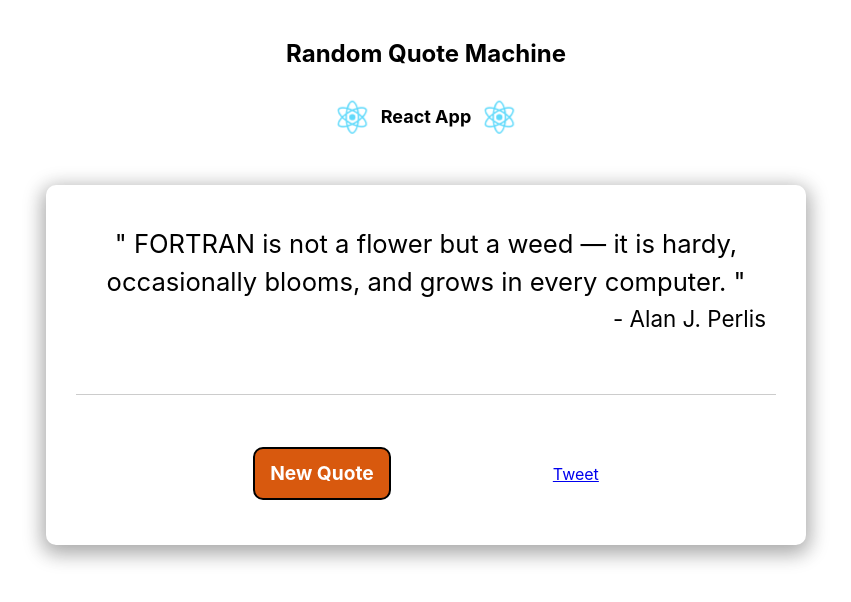
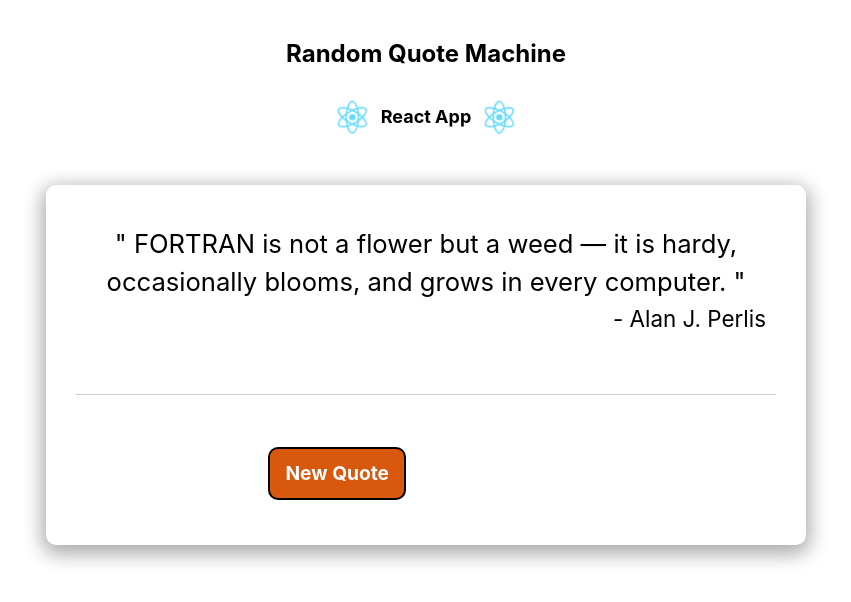
Before and after one commit to TiagoPortfolio/react-apps, a React (Create React App) app in the folder random-quote-machine/: page / in a window 1280 px wide. Shown: the top 602 px of the page, without its empty margins (214-1065 px from the left). Built offline with nearby package versions, Linux system fonts and the light colour scheme.

Commit message:
change twitter button

```diff
--- a/random-quote-machine/src/QuoteBox.js
+++ b/random-quote-machine/src/QuoteBox.js
@@ -11,12 +11,13 @@ const QuoteBox = ({quote, newQuoteHandler}) => {
 			<hr />
 			<div className="QuoteBox-controls">
 				<div id="new-quote" role="button" tabIndex="0" onClick={newQuoteHandler}>New Quote</div>
-				<a id="tweet-quote"
-					 href="https://twitter.com/share?ref_src=twsrc%5Etfw"
-					 className="twitter-share-button" data-size="large"
-					 data-text={`"${quote.text}" - ${quote.author}`}
-					 data-show-count="false">
-					 Tweet
+				<a id="tweet-quote">
+					<a id="tweet-quote"
+					   href={`https://twitter.com/intent/tweet?text="${quote.text}" - ${quote.author}`}
+					   target="_blank"
+					   className="twitter-share-button" data-size="large"
+					   data-show-count="false" title="Tweet this quote!">
+					</a>
 				</a>
 			</div>
 		</div>
```
